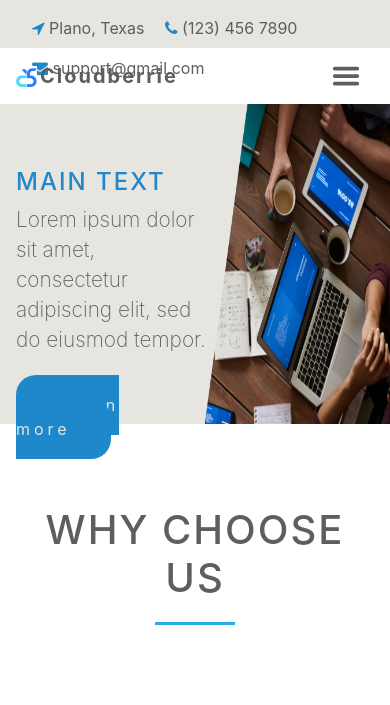
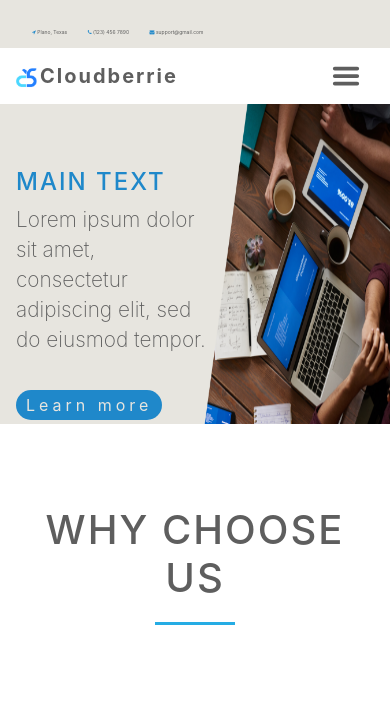
Before and after one commit to shreya6511/cloudberrie, a plain HTML site: page index.html in a window 390 px wide. Shown: the top 705 px of the page. Drawn offline with nearby package versions, Linux system fonts and the light colour scheme.

Commit message:
minor fix

```diff
--- a/style.css
+++ b/style.css
@@ -145,6 +145,12 @@ body{
   	left: 1rem;
   	width: 50%;
   }
+  #head-icons p{
+  	font-size: 5px;
+  }
+  .content a{
+  	padding: 5px 10px 5px 10px;
+  }
 }
 
 /**why us section**/
```
